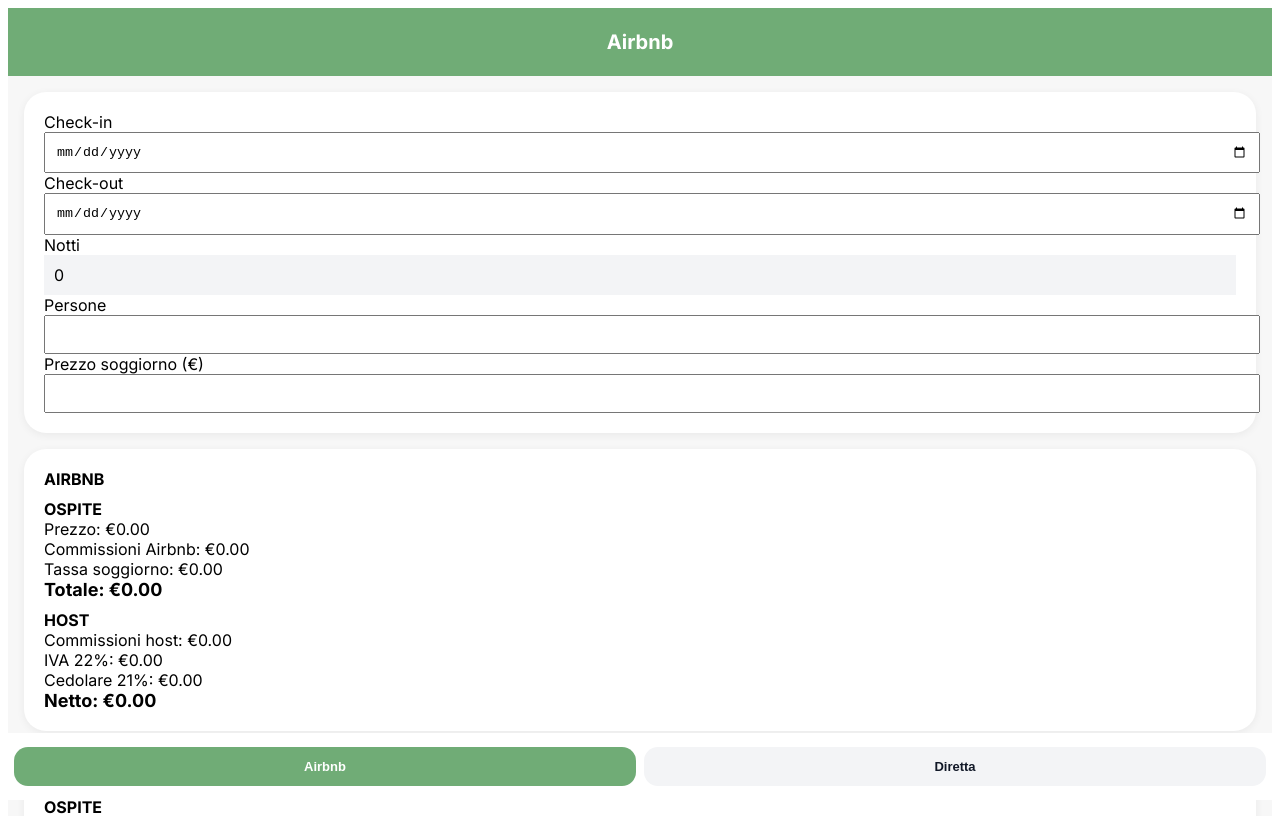
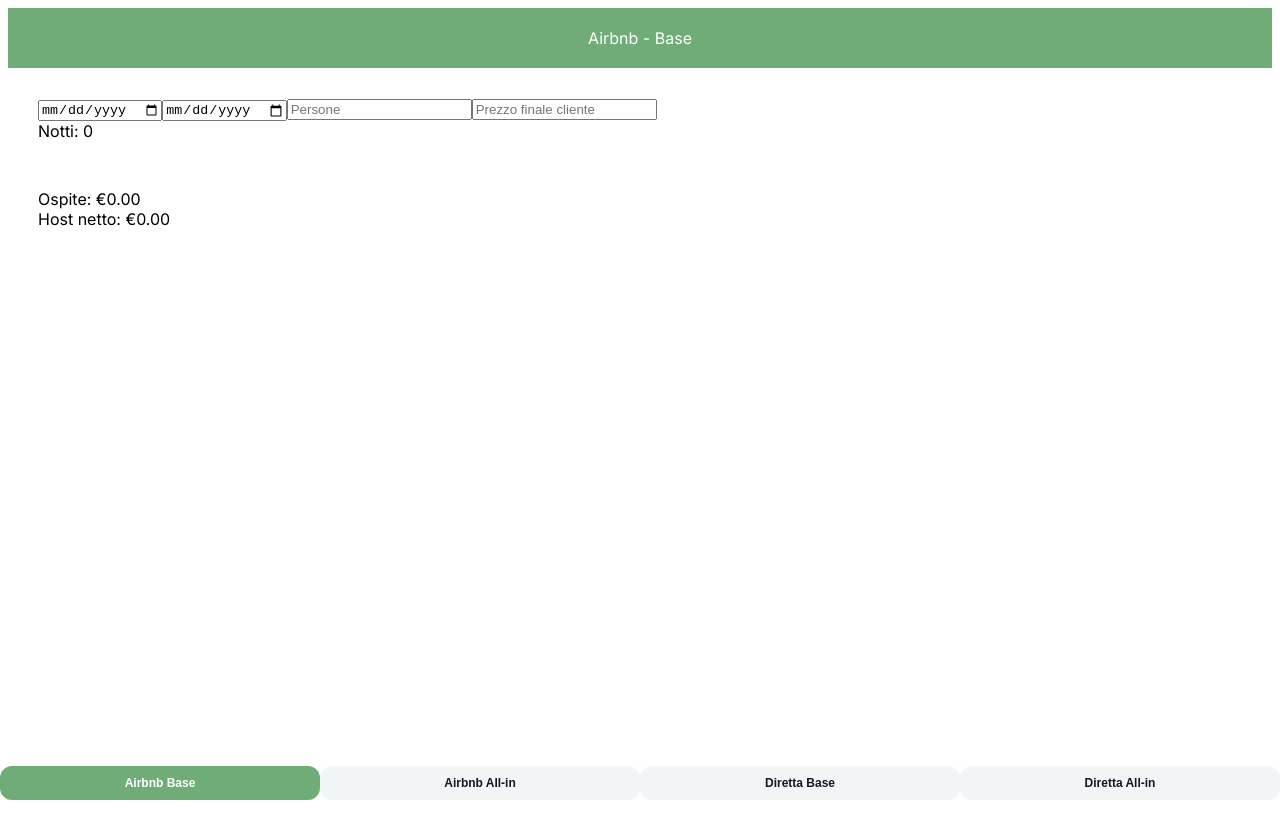
Before and after one commit to danix87sp/calcolatore-romolhouse, a React (Vite) app: page / in a window 1280 px wide. Shown: the top 816 px of the page. Built offline with nearby package versions, Linux system fonts and the light colour scheme.

Commit message:
Update App.jsx

```diff
--- a/src/App.jsx
+++ b/src/App.jsx
@@ -1,15 +1,17 @@
 import { useState } from "react";
 
 export default function App() {
-  const [tab, setTab] = useState("airbnb");
+  const [tab, setTab] = useState("airbnb_base");
 
   const [checkIn, setCheckIn] = useState("");
   const [checkOut, setCheckOut] = useState("");
 
   const [persons, setPersons] = useState("");
   const [price, setPrice] = useState("");
+  const [finalPrice, setFinalPrice] = useState("");
 
   const p = Number(price) || 0;
+  const f = Number(finalPrice) || 0;
   const people = Number(persons) || 0;
 
   // COSTANTI
@@ -35,65 +37,77 @@
   })();
 
   const nightsForTax = Math.min(nights, maxNightsTax);
-
-  const touristTax =
-    people * nightsForTax * cityTax;
+  const touristTax = people * nightsForTax * cityTax;
 
   // =====================
-  // AIRBNB OSPITE
+  // AIRBNB BASE
   // =====================
-  const guestFee =
-    p * airbnbGuestFeeRate;
+  const airbnbGuestFee = p * airbnbGuestFeeRate;
+  const airbnbHostFee = p * hostFeeRate;
+  const airbnbVat = airbnbHostFee * vatRate;
+  const airbnbTax = p * taxRate;
 
   const airbnbGuestTotal =
-    p + guestFee + touristTax;
+    p + airbnbGuestFee + touristTax;
+
+  const airbnbHostNet =
+    p - airbnbHostFee - airbnbVat - airbnbTax;
 
   // =====================
-  // AIRBNB HOST
+  // AIRBNB ALL-IN (scorporo)
   // =====================
-  const hostFee =
-    p * hostFeeRate;
+  const baseAirbnbFromFinal =
+    f - touristTax;
 
-  const vat =
-    hostFee * vatRate;
+  const baseAirbnb =
+    baseAirbnbFromFinal /
+    (1 + airbnbGuestFeeRate);
 
-  const cedolareAirbnb =
-    p * taxRate;
-
-  const airbnbHostNet =
-    p - hostFee - vat - cedolareAirbnb;
+  const airbnbHostNetAI =
+    baseAirbnb -
+    baseAirbnb * hostFeeRate -
+    (baseAirbnb * hostFeeRate) * vatRate -
+    baseAirbnb * taxRate;
 
   // =====================
-  // DIRETTA OSPITE
+  // DIRETTA BASE
   // =====================
   const directGuestTotal =
     p + touristTax;
 
+  const directHostNet =
+    p - p * taxRate;
+
   // =====================
-  // DIRETTA HOST
+  // DIRETTA ALL-IN
   // =====================
-  const cedolareDirect =
-    p * taxRate;
+  const baseDirectFromFinal =
+    f - touristTax;
 
-  const directHostNet =
-    p - cedolareDirect;
+  const directHostNetAI =
+    baseDirectFromFinal -
+    baseDirectFromFinal * taxRate;
 
   // HEADER
   function HeaderTitle() {
     switch (tab) {
-      case "airbnb":
-        return "Airbnb";
-      case "direct":
-        return "Diretta";
+      case "airbnb_base":
+        return "Airbnb - Base";
+      case "airbnb_ai":
+        return "Airbnb - All-in";
+      case "direct_base":
+        return "Diretta - Base";
+      case "direct_ai":
+        return "Diretta - All-in";
       default:
-        return "Calcolatore Romolhouse";
+        return "Calcolatore";
     }
   }
 
   const buttonStyle = (active) => ({
     flex: 1,
-    padding: "12px",
-    borderRadius: "14px",
+    padding: "10px",
+    borderRadius: "12px",
     border: "none",
     background: active
       ? "#70AC76"
@@ -101,151 +115,81 @@
     color: active
       ? "white"
       : "#111827",
-    fontWeight: "600",
-    cursor: "pointer",
-    fontSize: "13px"
+    fontSize: "12px",
+    fontWeight: "600"
   });
 
   const cardStyle = {
     background: "white",
-    borderRadius: "22px",
-    padding: "20px",
-    boxShadow:
-      "0 2px 8px rgba(0,0,0,0.06)"
+    padding: "18px",
+    borderRadius: "18px",
+    marginBottom: "12px"
   };
 
   return (
-    <div
-      style={{
-        background: "#f7f7f7",
-        minHeight: "100vh",
-        paddingBottom: "110px",
-        fontFamily:
-          "'Inter', system-ui, sans-serif"
-      }}
-    >
+    <div style={{ fontFamily: "Inter", paddingBottom: 100 }}>
       {/* HEADER */}
-      <div
-        style={{
-          background: "#70AC76",
-          color: "white",
-          padding: "22px",
-          textAlign: "center",
-          fontWeight: "700",
-          fontSize: "20px"
-        }}
-      >
+      <div style={{ background: "#70AC76", color: "white", padding: 20, textAlign: "center" }}>
         {HeaderTitle()}
       </div>
 
-      <div
-        style={{
-          padding: "16px",
-          display: "flex",
-          flexDirection: "column",
-          gap: "16px"
-        }}
-      >
-        {/* FORM */}
+      <div style={{ padding: 12 }}>
+        {/* INPUT */}
         <div style={cardStyle}>
-          <label>Check-in</label>
-          <input
-            type="date"
-            value={checkIn}
-            onChange={(e) =>
-              setCheckIn(e.target.value)
-            }
-            style={{ width: "100%", padding: 10 }}
-          />
+          <input type="date" value={checkIn} onChange={e => setCheckIn(e.target.value)} />
+          <input type="date" value={checkOut} onChange={e => setCheckOut(e.target.value)} />
 
-          <label>Check-out</label>
-          <input
-            type="date"
-            value={checkOut}
-            onChange={(e) =>
-              setCheckOut(e.target.value)
-            }
-            style={{ width: "100%", padding: 10 }}
-          />
+          <input placeholder="Persone" value={persons} onChange={e => setPersons(e.target.value)} />
 
-          <label>Notti</label>
-          <div style={{ padding: 10, background: "#f3f4f6" }}>
-            {nights}
-          </div>
+          {tab.includes("ai") ? (
+            <input
+              placeholder="Prezzo finale cliente"
+              value={finalPrice}
+              onChange={e => setFinalPrice(e.target.value)}
+            />
+          ) : (
+            <input
+              placeholder="Prezzo soggiorno"
+              value={price}
+              onChange={e => setPrice(e.target.value)}
+            />
+          )}
 
-          <label>Persone</label>
-          <input
-            type="number"
-            value={persons}
-            onChange={(e) =>
-              setPersons(e.target.value)
-            }
-            style={{ width: "100%", padding: 10 }}
-          />
-
-          <label>Prezzo soggiorno (€)</label>
-          <input
-            type="number"
-            value={price}
-            onChange={(e) =>
-              setPrice(e.target.value)
-            }
-            style={{ width: "100%", padding: 10 }}
-          />
+          <div>Notti: {nights}</div>
         </div>
 
-        {/* AIRBNB */}
+        {/* OUTPUT */}
         <div style={cardStyle}>
-          <div style={{ fontWeight: 700 }}>AIRBNB</div>
+          {tab === "airbnb_base" && (
+            <>
+              <div>Ospite: €{airbnbGuestTotal.toFixed(2)}</div>
+              <div>Host netto: €{airbnbHostNet.toFixed(2)}</div>
+            </>
+          )}
 
-          <div style={{ marginTop: 10 }}>
-            <b>OSPITE</b>
-            <div>Prezzo: €{p.toFixed(2)}</div>
-            <div>Commissioni Airbnb: €{guestFee.toFixed(2)}</div>
-            <div>Tassa soggiorno: €{touristTax.toFixed(2)}</div>
-            <div style={{ fontSize: 18, fontWeight: 700 }}>
-              Totale: €{airbnbGuestTotal.toFixed(2)}
-            </div>
-          </div>
+          {tab === "airbnb_ai" && (
+            <div>Host netto: €{airbnbHostNetAI.toFixed(2)}</div>
+          )}
 
-          <div style={{ marginTop: 10 }}>
-            <b>HOST</b>
-            <div>Commissioni host: €{hostFee.toFixed(2)}</div>
-            <div>IVA 22%: €{vat.toFixed(2)}</div>
-            <div>Cedolare 21%: €{cedolareAirbnb.toFixed(2)}</div>
-            <div style={{ fontSize: 18, fontWeight: 700 }}>
-              Netto: €{airbnbHostNet.toFixed(2)}
-            </div>
-          </div>
-        </div>
+          {tab === "direct_base" && (
+            <>
+              <div>Ospite: €{directGuestTotal.toFixed(2)}</div>
+              <div>Host netto: €{directHostNet.toFixed(2)}</div>
+            </>
+          )}
 
-        {/* DIRETTA */}
-        <div style={cardStyle}>
-          <div style={{ fontWeight: 700 }}>DIRETTA</div>
-
-          <div style={{ marginTop: 10 }}>
-            <b>OSPITE</b>
-            <div>Prezzo: €{p.toFixed(2)}</div>
-            <div>Tassa soggiorno: €{touristTax.toFixed(2)}</div>
-            <div style={{ fontSize: 18, fontWeight: 700 }}>
-              Totale: €{directGuestTotal.toFixed(2)}
-            </div>
-          </div>
-
-          <div style={{ marginTop: 10 }}>
-            <b>HOST</b>
-            <div>Cedolare 21%: €{cedolareDirect.toFixed(2)}</div>
-            <div style={{ fontSize: 18, fontWeight: 700 }}>
-              Netto: €{directHostNet.toFixed(2)}
-            </div>
-          </div>
+          {tab === "direct_ai" && (
+            <div>Host netto: €{directHostNetAI.toFixed(2)}</div>
+          )}
         </div>
       </div>
 
       {/* TAB */}
-      <div style={{ position: "fixed", bottom: 0, left: 0, right: 0, background: "white", padding: 14, display: "flex", gap: 8 }}>
-        <button onClick={() => setTab("airbnb")} style={buttonStyle(tab === "airbnb")}>Airbnb</button>
-        <button onClick={() => setTab("direct")} style={buttonStyle(tab === "direct")}>Diretta</button>
+      <div style={{ position: "fixed", bottom: 0, left: 0, right: 0, display: "flex" }}>
+        <button onClick={() => setTab("airbnb_base")} style={buttonStyle(tab === "airbnb_base")}>Airbnb Base</button>
+        <button onClick={() => setTab("airbnb_ai")} style={buttonStyle(tab === "airbnb_ai")}>Airbnb All-in</button>
+        <button onClick={() => setTab("direct_base")} style={buttonStyle(tab === "direct_base")}>Diretta Base</button>
+        <button onClick={() => setTab("direct_ai")} style={buttonStyle(tab === "direct_ai")}>Diretta All-in</button>
       </div>
     </div>
   );
```
